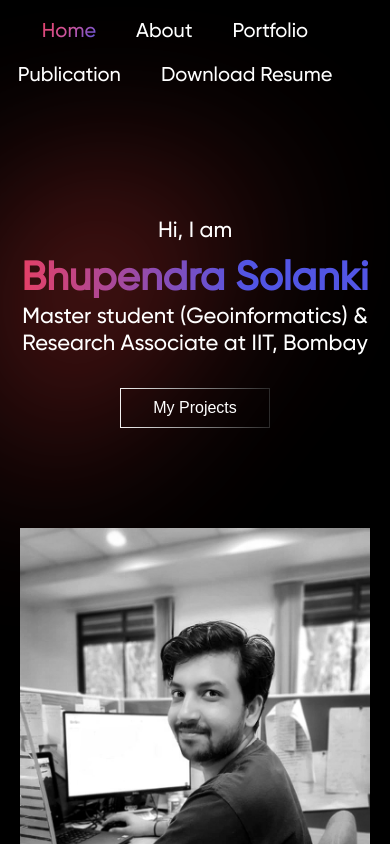
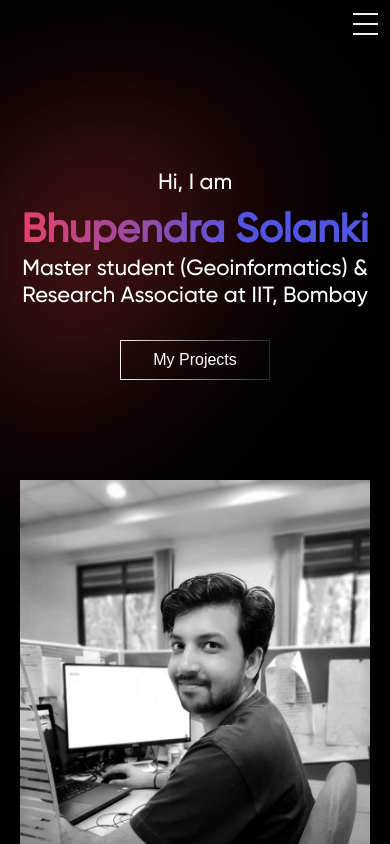
Before and after one commit to bhupendra1324/bssiitb2, a React (Create React App) app: page / in a window 390 px wide. Shown: the top 844 px of the page. Built offline with nearby package versions, Linux system fonts and the light colour scheme; no server answers; the database is empty.

Commit message:
hamburger

```diff
--- a/src/App.css
+++ b/src/App.css
@@ -17,12 +17,13 @@ body{
   top:0;
   z-index:100;
   transition: 0.8s all ease-in;
+  height: 40px;
 }
 
 .navbar a{
   text-decoration: none;
   color: white;
-  margin: 20px 40px 0 0;
+  margin: 20px;
   font-size: 20px;
 }
 
@@ -31,3 +32,71 @@ body{
   background-clip: text;
   color: transparent;
 }
+.navbar>.nav-btn {
+  display: none;
+}
+
+
+.navbar>#nav-check {
+  display: none;
+}
+
+@media (max-width:700px) {
+  .navbar a.active {
+    background: linear-gradient(135deg, rgb(228, 64, 103), rgb(82, 85, 228) 90%);
+    background-clip: text;
+    color: transparent;
+  }
+
+  .navbar>.nav-btn {
+    display: inline-block;
+    position: absolute;
+    right: 0px;
+    top: 0px;
+  }
+
+  .navbar>.nav-btn>label {
+    display: inline-block;
+    width: 50px;
+    height: 50px;
+    padding: 13px;
+  }
+
+  .navbar>.nav-btn>label:hover,
+  .nav #nav-check:checked~.nav-btn>label {
+    background-color: rgba(0, 0, 0, 0.3);
+  }
+
+  .navbar>.nav-btn>label>span {
+    display: block;
+    width: 25px;
+    height: 10px;
+    border-top: 2px solid #eee;
+  }
+
+  .navbar>.nav-links {
+    position: absolute;
+    display: block;
+    width: 100%;
+    background-color: #333;
+    height: 0px;
+    transition: all 0.3s ease-in;
+    overflow-y: hidden;
+    top: 50px;
+    left: 0px;
+  }
+
+  .navbar>.nav-links>a {
+    display: block;
+    width: 100%;
+  }
+
+  .navbar>#nav-check:not(:checked)~.nav-links {
+    height: 0px;
+  }
+
+  .navbar>#nav-check:checked~.nav-links {
+    height: calc(100vh - 50px);
+    overflow-y: auto;
+  }
+}
--- a/src/components/Navbar.js
+++ b/src/components/Navbar.js
@@ -26,10 +26,17 @@ const Navbar = () => {
   window.addEventListener("scroll", changeNavbarColor);
 
   return (
-    <div
-      className="navbar"
-      style={colorChange ? { background: "black" } : null}
-    >
+    <div class="navbar" style={colorChange ? { background: "black" } : null}>
+      <input type="checkbox" id="nav-check" />
+      <div class="nav-btn">
+        <label for="nav-check">
+          <span></span>
+          <span></span>
+          <span></span>
+        </label>
+      </div>
+
+      <div class="nav-links">
         <NavLink exact to="/" activeClassName="active">
           Home
         </NavLink>
@@ -46,6 +53,7 @@ const Navbar = () => {
           Download Resume
         </a>
       </div>
+    </div>
   );
 };
 
--- a/src/components/PortfolioCard.js
+++ b/src/components/PortfolioCard.js
@@ -22,7 +22,7 @@ const PortfolioCard = (props) => {
                 Read More
              </Link> */}
         </ul>
-        <div className={styles.author}>{props.author}</div>
+        {/* <div className={styles.author}>{props.author}</div> */}
         <div className={styles.duration}>{props.duration}</div>
       </div>
     </div>
--- a/src/components/PortfolioCard.module.css
+++ b/src/components/PortfolioCard.module.css
@@ -28,10 +28,14 @@
     margin-bottom: 15px;
     cursor: pointer;
     text-decoration: none;
-    color: white;
+    /* color: white; */
+    background: linear-gradient(90deg, rgb(228, 64, 103) 0%, rgb(82, 85, 228) 80%);
+
+        background-clip: text;
+        color: transparent;
 }
 .heading a:hover{
-    background: linear-gradient(90deg, rgb(228, 64, 103) 0%, rgb(82, 85, 228) 80%);
+    background: linear-gradient(90deg, rgb(82, 85, 228) 0%, rgb(228, 64, 103) 80%);
     background-clip: text;
     color: transparent;
 
--- a/src/components/ProjectPage.js
+++ b/src/components/ProjectPage.js
@@ -1,47 +1,44 @@
-import React from "react"
-import { useParams } from "react-router-dom"
-import styles from "./ProjectPage.module.css"
-import db from '../Firebase/firebase';
-import { useEffect } from 'react';
-import { doc, getDoc } from 'firebase/firestore/lite';
-import { useState } from 'react';
+import React from "react";
+import { useParams } from "react-router-dom";
+import styles from "./ProjectPage.module.css";
+import db from "../Firebase/firebase";
+import { useEffect } from "react";
+import { doc, getDoc } from "firebase/firestore/lite";
+import { useState } from "react";
 import "react-multi-carousel/lib/styles.css";
-import './carousel.css';
+import "./carousel.css";
 import Carousel from "react-multi-carousel";
-
 
 const responsive = {
   desktop: {
     breakpoint: { max: 3000, min: 1024 },
     items: 1,
-    slidesToSlide: 1 // optional, default to 1.
+    slidesToSlide: 1, // optional, default to 1.
   },
   tablet: {
     breakpoint: { max: 1024, min: 464 },
     items: 1,
-    slidesToSlide: 1 // optional, default to 1.
+    slidesToSlide: 1, // optional, default to 1.
   },
   mobile: {
     breakpoint: { max: 464, min: 0 },
     items: 1,
-    slidesToSlide: 1 // optional, default to 1.
-  }
+    slidesToSlide: 1, // optional, default to 1.
+  },
 };
 const ProjectPage = (props) => {
-    const {id}=useParams()
+  const { id } = useParams();
   // console.log(id)
-    const[projectData,setProjectData]=useState({});
-    useEffect(()=>{
-        try{
+  const [projectData, setProjectData] = useState({});
+  useEffect(() => {
+    try {
       Fetchdata();
+    } catch (error) {
+      console.log(error);
     }
-        catch(error){
-            console.log(error)
-        }
+  }, []);
 
-    },[])
-
-    const Fetchdata = async()=>{
+  const Fetchdata = async () => {
     const docRef = doc(db, "project", id);
     const docSnap = await getDoc(docRef);
 
@@ -51,29 +48,27 @@ const ProjectPage = (props) => {
       // doc.data() will be undefined in this case
       console.log("No such document!");
     }
-    }
-    return(
+  };
+  return (
     <div className={styles.container}>
-            <h1 style={{color:'white'}}>{projectData.heading}</h1>
+      <h1>{projectData.heading}</h1>
       {/* <img src={projectData.image?projectData.image:"/logo192.png"}></img> */}
 
-            {projectData.images?<Carousel containerClass={styles.card} responsive={responsive}>
+      {projectData.images ? (
+        <Carousel containerClass={styles.card} responsive={responsive}>
+          {projectData.images.map((imagelink) => {
+            return <img src={imagelink} />;
+          })}
+        </Carousel>
+      ) : (
+        <img src={projectData.image ? projectData.image : "/logo192.png"}></img>
+      )}
+      <div className={styles.author}>
+        {projectData.author}, <br></br> {projectData.duration}
+      </div>
+      <div className={styles.description}>{projectData.desc}</div>
+    </div>
+  );
+};
 
-            {projectData.images.map((imagelink)=>{
-                return(
-                    <img src={imagelink}/>
-                )
-            })}</Carousel>:<img src={projectData.image?projectData.image:"/logo192.png"}></img>}
-            <div className={styles.author}>
-               {projectData.author}, {projectData.duration}
-            </div>
-            <div className={styles.description}>
-            {projectData.desc}
-            </div>
-
-        </div>
-    )
-
-}
-
-export default ProjectPage
+export default ProjectPage;
--- a/src/components/ProjectPage.module.css
+++ b/src/components/ProjectPage.module.css
@@ -7,6 +7,11 @@
     background-color: rgb(15, 15, 15);
     padding: 20px;
     border-radius: 10px;
+}
+h1 {
+    background: linear-gradient(90deg, rgb(228, 64, 103) 0%, rgb(82, 85, 228) 80%);
+    background-clip: text;
+    color: transparent;
 }
 .author{
     align-self: flex-start;
```
Also changed, not shown: src/components/Footer.js (+71 -30 lines). Lines whose indentation alone changed are shown as unchanged.
